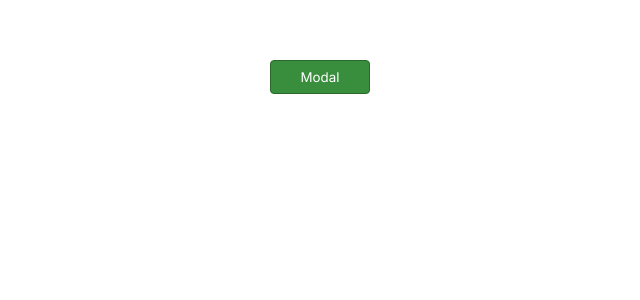
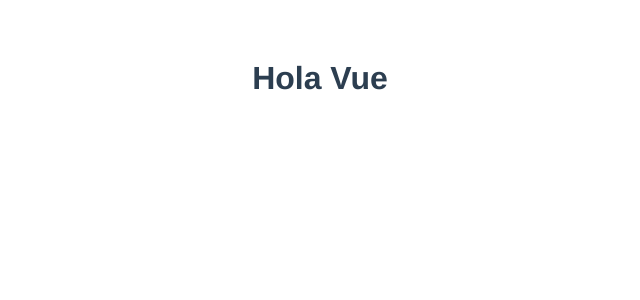
Before and after one commit to estudios-cursos-tutoriales/vuejs-3-practice, a Vue app: page / in a window 1280 px wide. Shown: the top 300 px of the page, without its empty margins (320-960 px from the left). Built offline with nearby package versions, Linux system fonts and the light colour scheme.

Commit message:
update class

```diff
--- a/src/App.vue
+++ b/src/App.vue
@@ -1,16 +1,25 @@
 <template>
-	<div>
-		<Modal />
-	</div>
+	<h1>{{ text }}</h1>
 </template>
 
 <script>
-import Modal from "./components/Modal.vue";
 export default {
 	name: "App",
-	components: {
-		Modal,
+
+	data() {
+		return{
+			text: "Hola Vue",
+		};
 	},
+	beforeCreate(){
+		console.log("beforeCreate", this.$data, this.$el);
+	},
+	created(){
+		console.log("create", this.$data, this.$el);
+	}, mounted(){
+		console.log("mounted", this.$data, this.$el);
+	}
+
 };
 </script>
 
@@ -23,20 +32,4 @@ export default {
 		color: #2c3e50;
 		margin-top: 60px;
 	}
-	.btn{
-		outline: none;
-		padding: 8px 30px;
-		border-radius: 4px;
-		border: 1px solid #28692b;
-		background: #388E3C;
-		color: #fff;
-		font-family: 'Inter', sans-serif;
-		cursor: pointer;
-		transition: .5s ease;
-		&:hover{
-			border: 1px solid #37943c;
-			background: #245026;
-		}
-	}
-
 </style>
```
